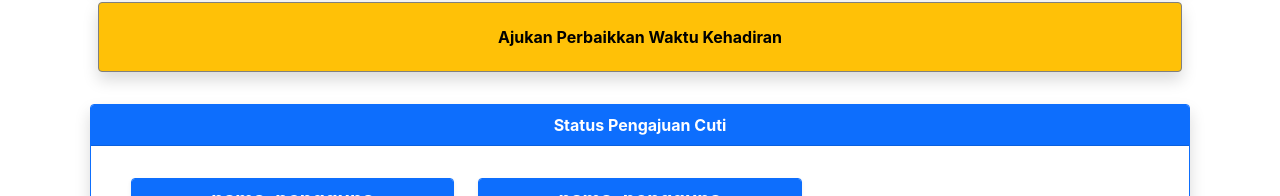
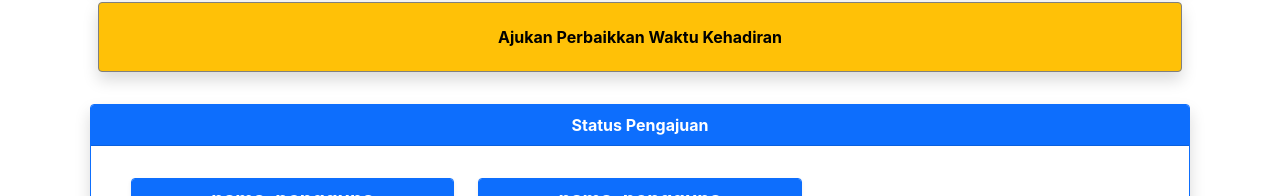
Before and after one commit to frztmr/form-cuti-izin-bia, a React (Create React App) app: page / in a window 1280 px wide. Shown: the part 272-468 px from the top of the page. Built offline with nearby package versions, Linux system fonts and the light colour scheme.

Commit message:
Finish StatusPengajuanCard w ngantuk anjjjjj

```diff
--- a/src/Component/IzinTerlambatModal.jsx
+++ b/src/Component/IzinTerlambatModal.jsx
@@ -23,7 +23,6 @@ const IzinTerlambatModal = () => {
 
                     {/* <div className="modal-content"> */}
                     <div class="modal-header bg-primary">
-
 
                         <h5 class="card-title fw-bold text-white">
                             Izin Datang Terlambat/Pulang Cepat
--- a/src/Component/StatusPengajuanCard.jsx
+++ b/src/Component/StatusPengajuanCard.jsx
@@ -1,5 +1,4 @@
 import React from "react";
-
 
 const StatusPengajuanCard = () => {
 
--- a/src/Pages/HomePage.jsx
+++ b/src/Pages/HomePage.jsx
@@ -64,7 +64,7 @@ const HomePage = () => {
                 <div className="col-12">
                     <div className="card border-primary row shadow shadow-light bg-">
                         <div className="card-header bg-primary fw-bold text-white">
-                            Status Pengajuan Cuti
+                            Status Pengajuan
                         </div>
                         <div className="card-body">
                             <div className="row">
```
